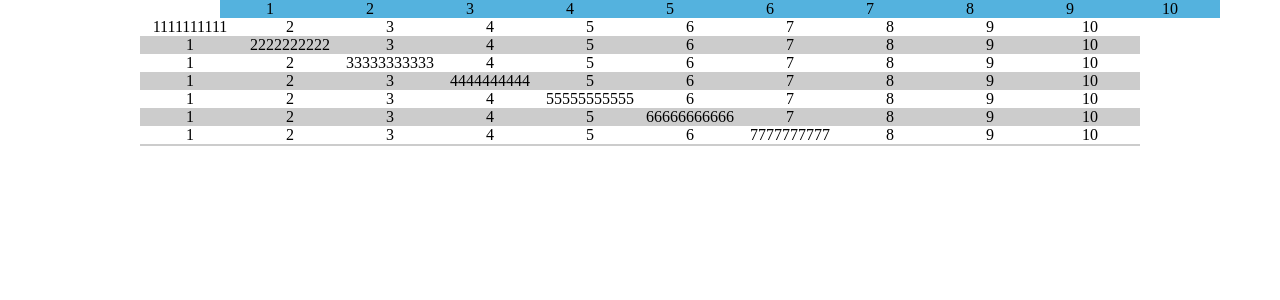
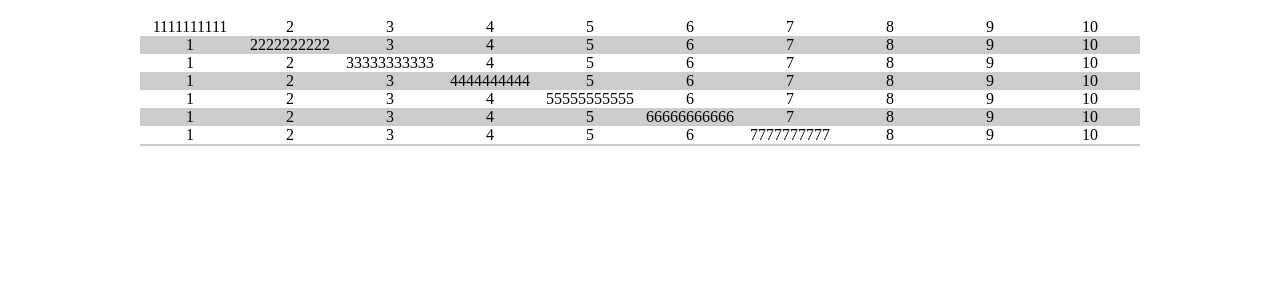
Before and after one commit to sasasakuna/react-responsive-table, a React app: page / in a window 1280 px wide. Shown: the top 300 px of the page. Built offline with nearby package versions, Linux system fonts and the light colour scheme.

Commit message:
hj: extract component #1

```diff
--- a/src/index.jsx
+++ b/src/index.jsx
@@ -1,6 +1,60 @@
 import React from 'react'
 import ReactDOM from 'react-dom'
 import './main.scss'
+
+class Table extends React.Component {
+  render() {
+    return (
+      <div className="table" style={{maxWidth: this.props.width}}>
+        {this.props.children}
+      </div>
+    )
+  }
+}
+
+class Thead extends React.Component {
+  render() {
+    return (
+      <div className="thead">
+        {this.props.children}
+      </div>
+    )
+  }
+}
+
+class Tbody extends React.Component {
+  render() {
+    var self = this
+    var rows = this.props.dataSet.map(function(data, index){
+      const childrenWithProps = React.Children.map(self.props.children,
+        (child) => React.cloneElement(child, {
+          data: data
+        })
+      )
+      return (
+        <div key={index} className="tr" data={data}>
+          {childrenWithProps}
+        </div>
+      )
+    })
+    return (
+      <div className="tbody">
+        {rows}
+      </div>
+    )
+  }
+}
+
+
+class Column extends React.Component {
+  render() {
+    return (
+      <div className="td" style={{width: this.props.width}} dataKey={this.props.dataKey}>
+        {this.props.data[this.props.dataKey]}
+      </div>
+    )
+  }
+}
 
 class ReactResponsiveTable extends React.Component {
   constructor(props) {
@@ -17,27 +71,23 @@ class ReactResponsiveTable extends React.Component {
              {a: '1', b: '2', c: '3', d: '4', e: '5', f: '6', g: '7', h: '8', i: '9999999999', j: '10'},
              {a: '1', b: '2', c: '3', d: '4', e: '5', f: '6', g: '7', h: '8', i: '9', j: '10101010101010101'}],
      style: {transform: 'translate3d(0px, 0px, 0px)'},
-     theadWidth: {width: '1424px'}
+     theadWidth: {width: this.props.width}
     }
     this._handleScroll = this._handleScroll.bind(this)
     this._handleResize = this._handleResize.bind(this)
   }
 
   _handleResize () {
-    console.log('resize...')
-    // let theadWidth = ReactDOM.findDOMNode(this.refs.scrollableBody).width
+    // let theadWidth = ReactDOM.findDOMNode(this.refs.scrollableBody).offsetWidth
     // let tmp = {
     //   width: theadWidth + 'px'
     // }
-    // this.setState({theadWidth: tmp});
+    // this.setState({theadWidth: tmp})
   }
 
-  ComponentDidMount () {
-    console.log('ComponentDidMount...')
-    let theadWidth = ReactDOM.findDOMNode(this.refs.scrollableBody).width
-    console.log('theadWidth: ', theadWidth)
-    this.setState({theadWidth: theadWidth})
-    window.addEventListener('resize', this._handleResize);
+  componentDidMount () {
+    this._handleResize()
+    window.addEventListener('resize', this._handleResize)
   }
 
   componentWillUnmount () {
@@ -49,7 +99,6 @@ class ReactResponsiveTable extends React.Component {
     let tmp = {
       transform: 'translate3d' + '('+ -left + 'px' + ',' + '0px' + ',' + '0px' + ')'
     }
-    console.log('tmp: ', tmp)
     this.setState({
       style: tmp
     })
@@ -57,44 +106,35 @@ class ReactResponsiveTable extends React.Component {
 
   render() {
     var state = this.state
-    var rows = this.state.dataSet.map(function(data, index){
-      return (
-        <div key={index} className="tr">
-          <div className="td">{data.a}</div>
-          <div className="td">{data.b}</div>
-          <div className="td">{data.c}</div>
-          <div className="td">{data.d}</div>
-          <div className="td">{data.e}</div>
-          <div className="td">{data.f}</div>
-          <div className="td">{data.g}</div>
-          <div className="td">{data.h}</div>
-          <div className="td">{data.i}</div>
-          <div className="td">{data.j}</div>
-        </div>
-      )
-    })
     return (
-      <div className="table" style={{'maxWidth': '1424px'}}>
-        <div className="thead" style={state.theadWidth}>
-          <div className="tr" style={state.style}>
-            <div className="td">1</div>
-            <div className="td">2</div>
-            <div className="td">3</div>
-            <div className="td">4</div>
-            <div className="td">5</div>
-            <div className="td">6</div>
-            <div className="td">7</div>
-            <div className="td">8</div>
-            <div className="td">9</div>
-            <div className="td">10</div>
-          </div>
-        </div>
-        <div className="tbody" ref="scrollableBody" onScroll={this._handleScroll}>
-          {rows}
-        </div>
-      </div>
+        <Table width={this.props.width}>
+          <Thead>
+          </Thead>
+          <Tbody dataSet={this.state.dataSet}>
+            <Column width={100} dataKey="a">
+            </Column>
+            <Column width={100} dataKey="b">
+            </Column>
+            <Column width={100} dataKey="c">
+            </Column>
+            <Column width={100} dataKey="d">
+            </Column>
+            <Column width={100} dataKey="e">
+            </Column>
+            <Column width={100} dataKey="f">
+            </Column>
+            <Column width={100} dataKey="g">
+            </Column>
+            <Column width={100} dataKey="h">
+            </Column>
+            <Column width={100} dataKey="i">
+            </Column>
+            <Column width={100} dataKey="j">
+            </Column>
+          </Tbody>
+        </Table>
     )
   }
 }
 
-ReactDOM.render(<ReactResponsiveTable />, document.getElementById('container'))
+ReactDOM.render(<ReactResponsiveTable width={1350}/>, document.getElementById('container'))
```
